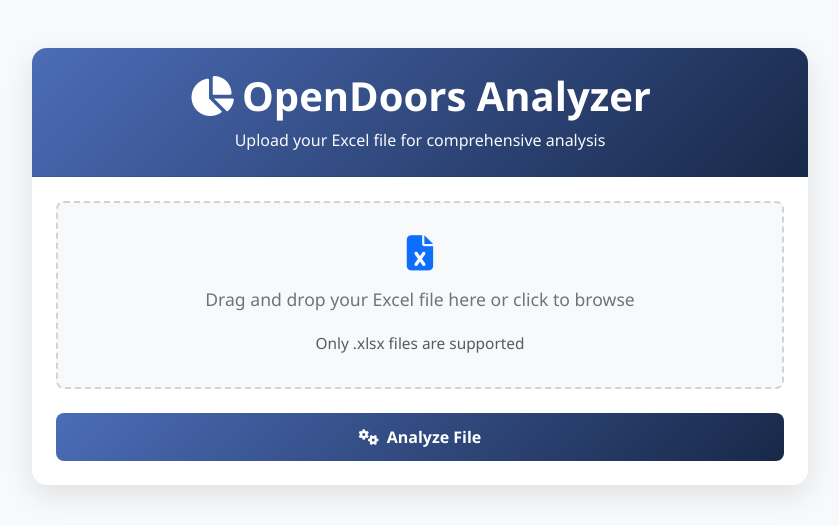
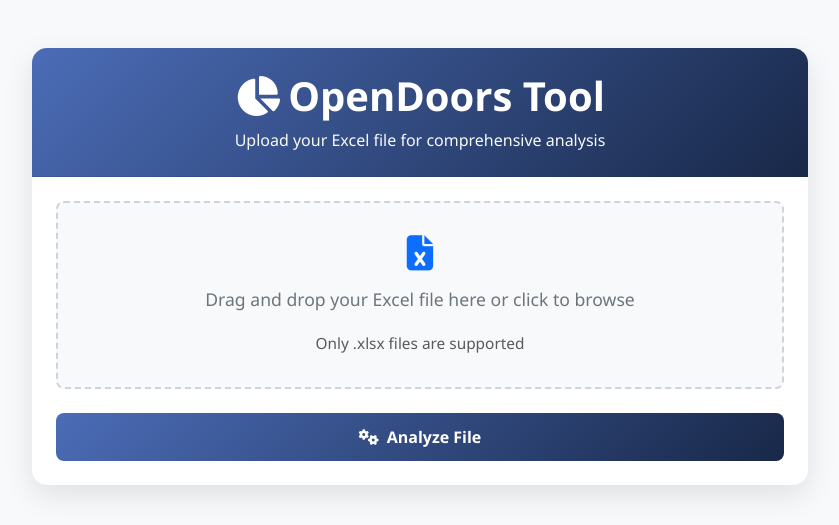
Before and after one commit to Marvizu2304/Open-Doors-Tool, a Flask app: page / in a window 1280 px wide. Shown: the top 525 px of the page, without its empty margins (220-1059 px from the left). Run offline with Flask 3, Linux system fonts and the light colour scheme.

Commit message:
Update index.html

```diff
--- a/templates/index.html
+++ b/templates/index.html
@@ -185,7 +185,7 @@
     <div class="card">
       <div class="card-header text-center">
         <h1 class="app-title">
-          <i class="fas fa-chart-pie me-2"></i>OpenDoors Analyzer
+          <i class="fas fa-chart-pie me-2"></i>OpenDoors Tool
         </h1>
         <p class="text-light mb-0 mt-2">Upload your Excel file for comprehensive analysis</p>
       </div>
```
